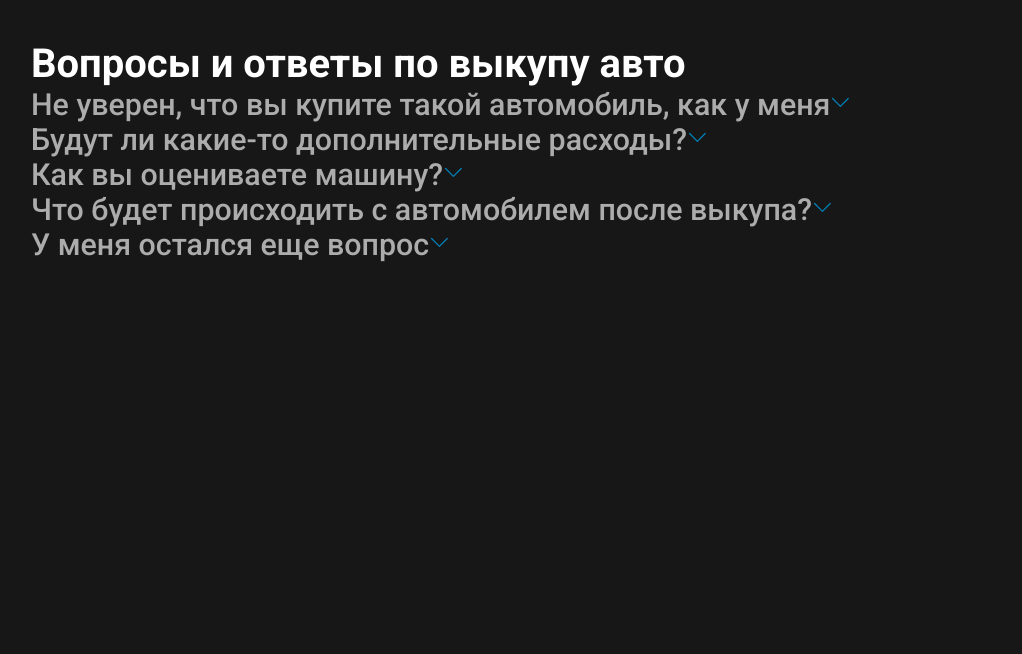
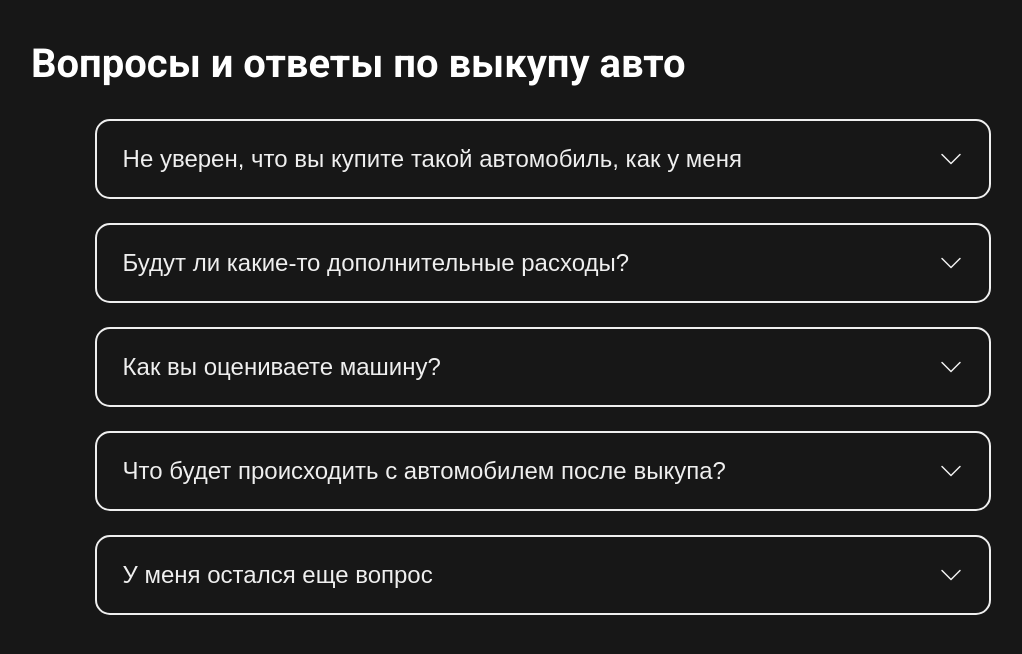
Before and after one commit to sirsur/auto-selection, a Next.js app: page /components/Questions in a window 1280 px wide. Shown: the top 654 px of the page, without its empty margins (97-1119 px from the left). Built offline with nearby package versions, Linux system fonts and the light colour scheme.

Commit message:
questions styles and media ready

```diff
--- a/pages/components/Questions.js
+++ b/pages/components/Questions.js
@@ -7,102 +7,157 @@ export default function Questions() {
     const [current, setCurrent] = useState(0);
 
     return (
-        <section>
+        <section id = 'questions'>
             <h2>Вопросы и ответы по выкупу авто</h2>
-            <div>
+            <div className={styles.all_questions}>
+                {
+                    current !== 0 && current === 1 ?
+                    <div className={styles.button_flex}>
+                        <button onClick={() => setCurrent(0)}>
                             <span className={styles.questions_rect}>
                                 <p>Не уверен, что вы купите такой автомобиль, как у меня</p>
-                    {
-                        current !== 0 && current === 1 ?
-                        <button className={styles.questions_button} onClick={() => setCurrent(0)}>
+                                <div>
                                     <BsChevronUp className={styles.questions_icons} />
+                                </div>
+                            </span>
                         </button>
+                    </div>
                     :
-                        <button className={styles.questions_button} onClick={() => setCurrent(1)}>
+                    <div className={styles.button_flex}>
+                        <button onClick={() => setCurrent(1)}>
+                            <span className={styles.questions_rect}>
+                                <p>Не уверен, что вы купите такой автомобиль, как у меня</p>
+                                <div>
                                     <BsChevronDown className={styles.questions_icons} />
+                                </div>
+                            </span>
                         </button>
+                    </div>
                 }
-                </span>
                 {
                     current === 1 &&
-                    <div>
-                        тест вопрос 1
+                    <div className={styles.answers}>
+                        <p>Мы выкупаем абсолютно любые машины. Легковые, грузовые, коммерческие. Даже мотоциклы и скутеры. Любых марок и моделей. Год выпуска, пробег, состояние не имеют значения.Мы работаем и с проблемными автомобилями: в кредите, со штрафами, в аресте, без документов или с запретом на регистрацию.Работаем с физическими и юридическими лицами.Если все еще сомневаетесь – просто оставьте заявку, мы обсудим ваш индивидуальный случай.</p>
                     </div>
                 }
-                <span>
-                    <p>Будут ли какие-то дополнительные расходы?</p>
                 {
                     current !== 0 && current === 2 ?
-                        <button className={styles.questions_button} onClick={() => setCurrent(0)}>
+                    <div className={styles.button_flex}>
+                        <button onClick={() => setCurrent(0)}>
+                            <span className={styles.questions_rect}>
+                                <p>Будут ли какие-то дополнительные расходы?</p>
+                                <div>
                                     <BsChevronUp className={styles.questions_icons} />
+                                </div>
+                            </span>
                         </button>
+                    </div>
                     :
-                        <button className={styles.questions_button} onClick={() => setCurrent(2)}>
+                    <div className={styles.button_flex}>
+                        <button onClick={() => setCurrent(2)}>
+                            <span className={styles.questions_rect}>
+                                <p>Будут ли какие-то дополнительные расходы?</p>
+                                <div>
                                     <BsChevronDown className={styles.questions_icons} />
+                                </div>
+                            </span>
                         </button>
+                    </div>
                 }
-                </span>
                 {
                     current === 2 &&
-                    <div>
-                        тест вопрос 2
+                    <div className={styles.answers}>
+                        <p>Для вас будет бесплатно все: оценка авто, юридическая проверка, осмотр, диагностика, оформление сделки, переоформление машины в ГИБДД. Если вас не устроят условия, вы в любой момент можете отказаться. И даже в этом случае вы ничего не платите. Даже если оценка уже проведена и составлен договор.</p>
                     </div>
                 }
-                <span>
-                    <p>Как вы оцениваете машину? </p>
                 {
                     current !== 0 && current === 3 ?
-                        <button className={styles.questions_button} onClick={() => setCurrent(0)}>
+                    <div className={styles.button_flex}>
+                        <button onClick={() => setCurrent(0)}>
+                            <span className={styles.questions_rect}>
+                                <p>Как вы оцениваете машину?</p>
+                                <div>
                                     <BsChevronUp className={styles.questions_icons} />
+                                </div>
+                            </span>
                         </button>
+                    </div>
                     :
-                        <button className={styles.questions_button} onClick={() => setCurrent(3)}>
+                    <div className={styles.button_flex}>
+                        <button onClick={() => setCurrent(3)}>
+                            <span className={styles.questions_rect}>
+                                <p>Как вы оцениваете машину?</p>
+                                <div>
                                     <BsChevronDown className={styles.questions_icons} />
+                                </div>
+                            </span>
                         </button>
+                    </div>
                 }
-                </span>
                 {
                     current === 3 &&
-                    <div>
-                        тест вопрос 3
+                    <div className={styles.answers}>
+                        <p>Наш специалист приедет на место и осмотрит автомобиль.Мы прекрасно понимаем, какая высокая конкуренция на этом рынке. Мы знаем, сколько за каждую машину предложат наши конкуренты, автосалоны и Trade In.Мы хотим сделать самое выгодное предложение, чтобы вы продали свой автомобиль именно нам.</p>
                     </div>
                 }
-                <span>
-                    <p>Что будет происходить с автомобилем после выкупа?</p>
                 {
                     current !== 0 && current === 4 ?
-                        <button className={styles.questions_button} onClick={() => setCurrent(0)}>
+                    <div className={styles.button_flex}>
+                        <button onClick={() => setCurrent(0)}>
+                            <span className={styles.questions_rect}>
+                            <p>Что будет происходить с автомобилем после выкупа?</p>
+                                <div>
                                     <BsChevronUp className={styles.questions_icons} />
+                                </div>
+                            </span>
                         </button>
+                    </div>
                     :
-                        <button className={styles.questions_button} onClick={() => setCurrent(4)}>
+                    <div className={styles.button_flex}>
+                        <button onClick={() => setCurrent(4)}>
+                            <span className={styles.questions_rect}>
+                            <p>Что будет происходить с автомобилем после выкупа?</p>
+                                <div>
                                     <BsChevronDown className={styles.questions_icons} />
+                                </div>
+                            </span>
                         </button>
+                    </div>
                 }
-                </span>
                 {
                     current === 4 &&
-                    <div>
-                        тест вопрос 4
+                    <div className={styles.answers}>
+                        <p>Автомобили потом продаются дилерам, автосалонам или частным покупателям. Иногда после ремонта. Мы не дезинформируем покупателей о состоянии автомобиля. Все сделки проходят чисто. У вас на руках остается договор купли-продажи, который имеет юридическую силу.</p>
                     </div>
                 }
-                <span>
-                    <p>У меня остался еще вопрос</p>
                 {
                     current !== 0 && current === 5 ?
-                        <button className={styles.questions_button} onClick={() => setCurrent(0)}>
+                    <div className={styles.button_flex}>
+                        <button onClick={() => setCurrent(0)}>
+                            <span className={styles.questions_rect}>
+                            <p>У меня остался еще вопрос</p>
+                                <div>
                                     <BsChevronUp className={styles.questions_icons} />
+                                </div>
+                            </span>
                         </button>
+                    </div>
                     :
-                        <button className={styles.questions_button} onClick={() => setCurrent(5)}>
+                    <div className={styles.button_flex}>
+                        <button onClick={() => setCurrent(5)}>
+                            <span className={styles.questions_rect}>
+                            <p>У меня остался еще вопрос</p>
+                                <div>
                                     <BsChevronDown className={styles.questions_icons} />
+                                </div>
+                            </span>
                         </button>
+                    </div>
                 }
-                </span>
                 {
                     current === 5 &&
-                    <div>
-                        тест вопрос 5
+                    <div className={styles.answers}>
+                        <p>Мы с удовольствием на него ответим. Просто свяжитесь с нами любым удобным способом. Мы работаем круглосуточно.</p>
                     </div>
                 }
             </div>
--- a/styles/component.module.css
+++ b/styles/component.module.css
@@ -305,13 +305,75 @@
     stroke: #EFEFEF;
 }
 
-.questions_button {
+.all_questions {
+    display: flex;
+    flex-direction: column;
+    gap: 3vh;
+}
+
+.button_flex {
+    display: flex;
+    align-items: center;
+    margin: 0 5vw 0 5vw;
+    padding: 0 2vw 0 2vw;
+    height: 100%;
+    background-color: rgba(0, 0, 0, 0);
+    border: 2px solid #EFEFEF;
+    border-radius: 15px;
+}
+
+.button_flex button {
+    width: 100%;
+    height: 100%;
     background-color: rgba(0, 0, 0, 0);
     cursor: pointer;
 }
 
+.questions_rect p {
+    margin: 3vh 3vw 3vh 0;
+    text-align: left;
+    color: #EFEFEF;
+}
+
+.questions_rect {
+    height: 100%;
+    align-items: center;
+}
+
+.questions_rect div {
+    width: 20%;
+    flex-grow: 1;
+    display: flex;
+    justify-content: flex-end;
+}
+
+.questions_icons  {
+    height: 3vmin;
+    width: 3vmin;
+    color: #EFEFEF;
+}
+
 .questions_icons path  {
+    color: #EFEFEF;
+}
+
+.button_flex:hover {
+    border: 2px solid #0080B7;
+}
+
+.button_flex:hover .questions_icons,
+.button_flex:hover .questions_icons path {
     color: #0080B7;
+}
+
+.answers {
+    margin: 0 5vw 0 5vw;
+    padding: 0 3vw 0 3vw;
+    color: #EFEFEF;
+}
+
+.answers p {
+    color: #EFEFEF;
 }
 
 .benefits_grid {
@@ -559,10 +621,6 @@
         visibility: visible;
     }
 
-    .doc_rect p {
-        font-size: 1.3rem;
-    }
-
     .doc_icons {
         width: 4vh;
         height: 4vh;
@@ -575,8 +633,13 @@
         grid-template-rows: repeat(4, 22vh);
     }
 
-    .doc_rect {
+    .button_flex {
         padding: 0 5vw 0 5vw;
+    }
+
+    .questions_icons  {
+        height: 4vmin;
+        width: 4vmin;
     }
 }
 
@@ -618,4 +681,25 @@
     .doc_rect {
         padding: 0 5vw 0 5vw;
     }
+
+    .doc_icons {
+        width: 6vh;
+        height: 6vh;
+        margin-bottom: 2vh;
+    }
+
+    .doc_table {
+        row-gap: 3vh;
+        grid-template-columns: repeat(1, 60vw);
+        grid-template-rows: repeat(4, 22vh);
+    }
+
+    .button_flex {
+        padding: 0 5vw 0 5vw;
+    }
+
+    .questions_icons  {
+        height: 4vmin;
+        width: 4vmin;
+    }
 }
--- a/styles/global.css
+++ b/styles/global.css
@@ -45,31 +45,12 @@ header {
     background-position: center;
 }
 
-/*
-header::before {
-    content: ' ';
-    position: absolute;
-    top: 0;
-    left: 0;
-    width: 100vw;
-    height: 100vh;
-    background-image: url(../public/samuele-errico-piccarini-FMbWFDiVRPs-unsplash.webp);
-    background-size: cover;
-    background-position: center;
-    -webkit-filter: opacity(0.5);
-    -moz-filter: opacity(0.5);
-    -o-filter: opacity(0.5);
-    -ms-filter: opacity(0.5);
-    filter: opacity(0.5);
-}
-*/
-
 h2 {
     font-size: 2.5em;
 }
 
 p {
-    font-size: 1.9em;
+    font-size: 1.9rem;
     color: #ADACAC;
 }
 
@@ -109,9 +90,17 @@ span {
     margin-top: 1vh;
 }
 
+#questions h2 {
+    margin-bottom: 4vh;
+}
+
 @media (min-width: 1024px) and (max-width: 1400px) {
     header {
         background-position: right 10% bottom;
+    }
+
+    p {
+        font-size: 1.5rem;
     }
 
     h1 {
@@ -122,6 +111,10 @@ span {
 @media (min-width: 750px) and (max-width: 1024px) {
     header {
         background-position: right 10% bottom;
+    }
+
+    p {
+        font-size: 1.4rem;
     }
 
     h1 {
@@ -152,6 +145,10 @@ span {
         font-size: 1.8em;
     }
 
+    p {
+        font-size: 1.2rem;
+    }
+
     footer {
         display: none;
     }
@@ -177,6 +174,10 @@ span {
         font-size: 2.3em;
     }
 
+    p {
+        font-size: 1rem;
+    }
+
     footer {
         display: none;
     }
@@ -198,6 +199,10 @@ span {
         font-size: 1.8em;
     }
 
+    p {
+        font-size: 0.9rem;
+    }
+
     footer {
         display: none;
     }
```
Lines whose indentation alone changed are shown as unchanged.
